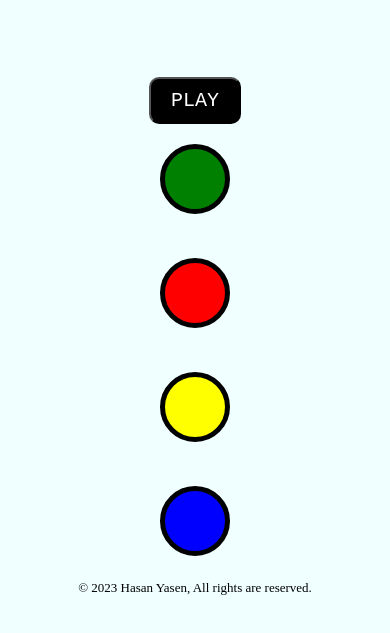
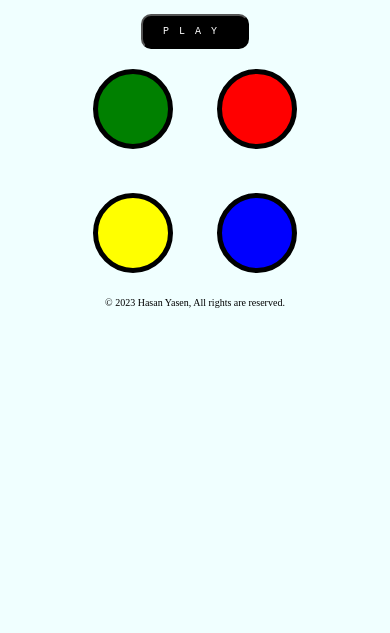
Before and after one commit to ysnhasan1/Simon-Game, a plain HTML site: page index.html in a window 390 px wide. Shown: the part 51-684 px from the top of the page. Drawn offline with nearby package versions, Linux system fonts and the light colour scheme.

Commit message:
Update style.css

```diff
--- a/style.css
+++ b/style.css
@@ -14,6 +14,7 @@ h1 {
 .btn-play {
   font-family: monospace;
   font-size: 20px;
+  letter-spacing: 10px;
   color: white;
   padding: 10px 20px;
   border-radius: 10px;
@@ -25,12 +26,6 @@ h1 {
   visibility: hidden;
 }
 
-.container {
-  display: block;
-  width: 50%;
-  margin: auto;
-}
-
 .btn {
   margin: 20px;
   display: inline-block;
@@ -38,6 +33,7 @@ h1 {
   width: 210px;
   border: 5px solid black;
   border-radius: 50%;
+  cursor: pointer;
 }
 
 .pressed {
@@ -70,27 +66,15 @@ footer {
 }
 
 /* Media Queries */
-@media (max-width: 1100px) {
+@media (max-width: 768px) {
 
   .btn {
-    height: 180px;
-    width: 180px;
+    height: 190px;
+    width: 190px;
   }
 }
 
-@media (max-width: 950px) {
-  h1 {
-    font-size: 40px;
-    margin-bottom: 80px;
-  }
-
-  .btn {
-    height: 140px;
-    width: 140px;
-  }
-}
-
-@media (max-width: 800px) {
+@media (max-width: 600px) {
   h1 {
     font-size: 35px;
   }
@@ -99,19 +83,27 @@ footer {
     height: 110px;
     width: 110px;
   }
-}
-
-@media (max-width: 600px) {
-  h1 {
-    font-size: 25px;
-  }
-
-  .btn {
-    height: 60px;
-    width: 60px;
-  }
 
   footer {
     font-size: 13px;
   }
 }
+
+@media (max-width: 400px) {
+  h1 {
+    font-size: 25px;
+  }
+
+  .btn-play {
+    font-size: 10px;
+  }
+
+  .btn {
+    height: 70px;
+    width: 70px;
+  }
+
+  footer {
+    font-size: 10px;
+  }
+}
```
